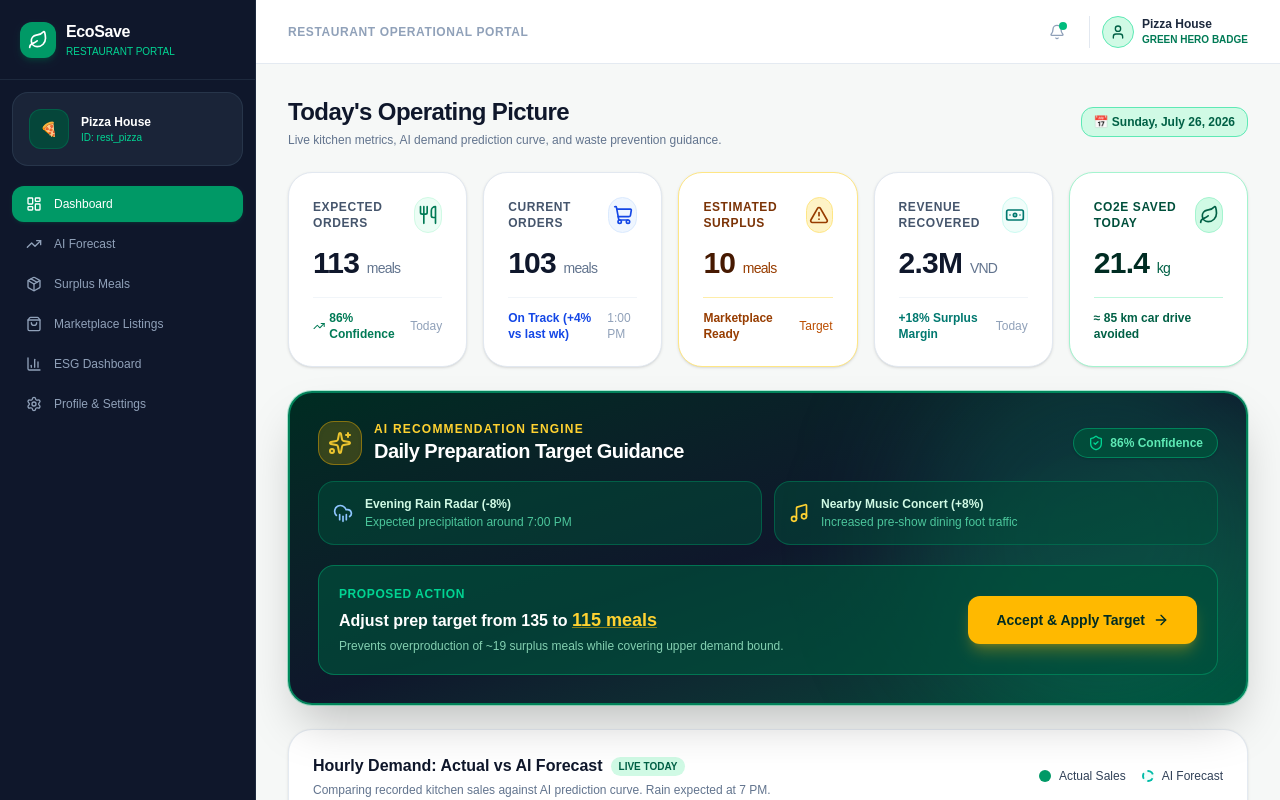
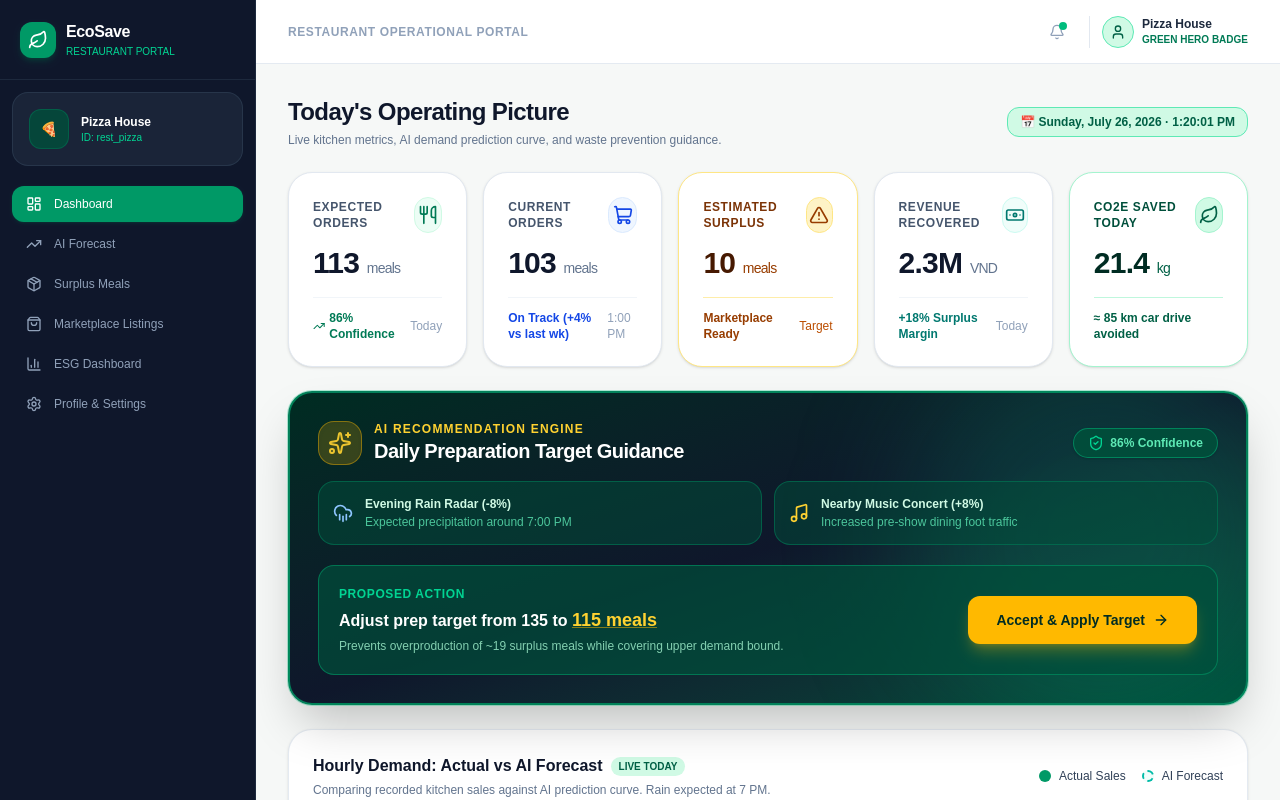
Before and after one commit to Haphuc-jasmine/EcoSave, a Next.js app: page /restaurant/dashboard in a window 1280 px wide. Shown: the top 800 px of the page. Built offline with nearby package versions, Linux system fonts and the light colour scheme.

Commit message:
time eddited

```diff
--- a/src/app/restaurant/dashboard/page.tsx
+++ b/src/app/restaurant/dashboard/page.tsx
@@ -1,6 +1,6 @@
 'use client';
 
-import React from 'react';
+import React, { useEffect, useState } from 'react';
 import PortalLayout from '@/components/layout/PortalLayout';
 import KpiCards from '@/components/dashboard/KpiCards';
 import AiRecommendationCard from '@/components/dashboard/AiRecommendationCard';
@@ -11,6 +11,26 @@ import EnvironmentalMiniCard from '@/components/dashboard/EnvironmentalMiniCard'
 import ForecastSimulationModal from '@/components/forecast/ForecastSimulationModal';
 
 export default function RestaurantDashboardPage() {
+  const [now, setNow] = useState<Date | null>(null);
+
+  useEffect(() => {
+    setNow(new Date());
+    const interval = setInterval(() => setNow(new Date()), 1000);
+    return () => clearInterval(interval);
+  }, []);
+
+  const dateLabel = now?.toLocaleDateString('en-US', {
+    weekday: 'long',
+    month: 'long',
+    day: 'numeric',
+    year: 'numeric',
+  });
+  const timeLabel = now?.toLocaleTimeString('en-US', {
+    hour: 'numeric',
+    minute: '2-digit',
+    second: '2-digit',
+  });
+
   return (
     <PortalLayout>
       <div className="space-y-6 max-w-7xl mx-auto pb-12">
@@ -24,7 +44,7 @@ export default function RestaurantDashboardPage() {
           </div>
           <div className="flex items-center gap-2">
             <span className="text-xs font-mono font-bold text-emerald-800 bg-emerald-100 border border-emerald-300 px-3 py-1.5 rounded-xl">
-              📅 Sunday, July 26, 2026
+              📅 {dateLabel ?? ' '} · {timeLabel ?? ' '}
             </span>
           </div>
         </div>
```
